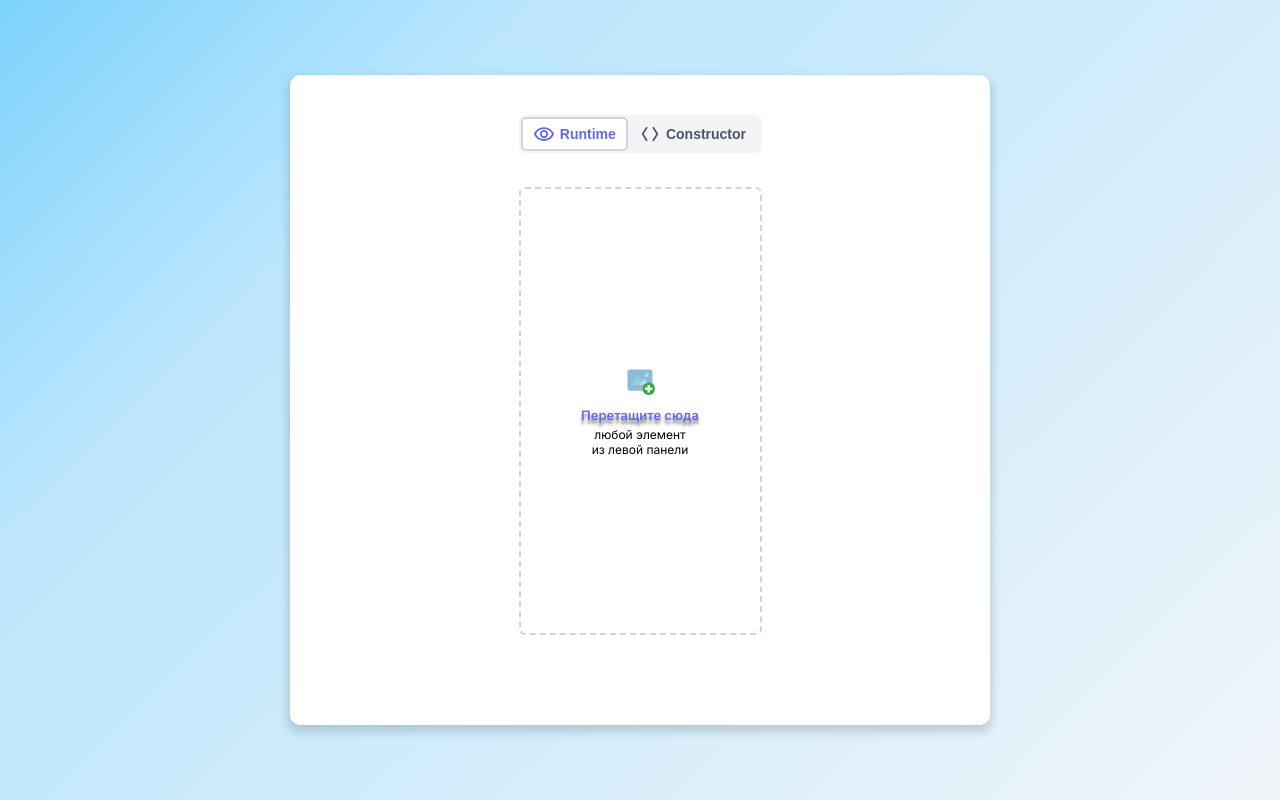
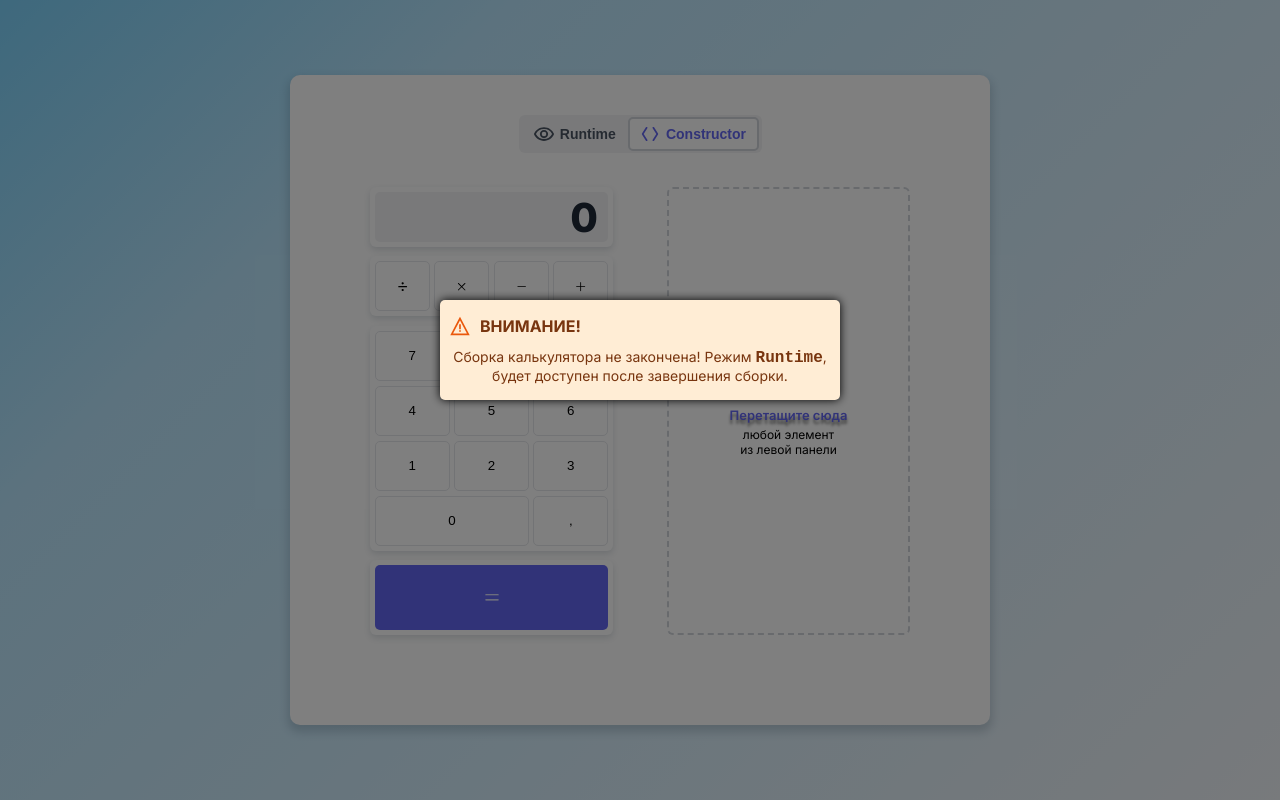
Before and after one commit to HabArt1978/calculator_constructor, a Next.js app: page / in a window 1280 px wide. Both pictures are taken after a click on the button "Runtime". Built offline with nearby package versions, Linux system fonts and the light colour scheme.

Commit message:
WIP/3 - реализация логики ( StatusSwitchButtons ) ( 2 )
- добавлен компонент ( AlertPopUp )

```diff
--- a/src/app/layout.tsx
+++ b/src/app/layout.tsx
@@ -1,6 +1,9 @@
 import { ReduxProvider } from '@/redux/ReduxProvider'
 
+import AlertPopUp from '@/components/AlertPopUp/AlertPopUp'
+
 import type { Metadata } from 'next'
+
 import { Inter } from 'next/font/google'
 import './globals.scss'
 
@@ -20,7 +23,10 @@ export default function RootLayout({
   return (
     <html lang="ru">
       <ReduxProvider>
-        <body className={inter.className}>{children}</body>
+        <body className={inter.className}>
+          <AlertPopUp />
+          {children}
+        </body>
       </ReduxProvider>
     </html>
   )
--- /dev/null
+++ b/src/components/AlertPopUp/AlertPopUp.tsx
@@ -0,0 +1,32 @@
+'use client'
+
+import React from 'react'
+import useStateSelectors from '@/redux/app/stateSelectors'
+
+import { GrAlert } from 'react-icons/gr'
+import styles from './alertPopUp.module.scss'
+
+export default function AlertPopUp() {
+  const { isAlertVisible } = useStateSelectors()
+
+  return (
+    <>
+      {isAlertVisible && (
+        <div className={styles.backdrop}>
+          <div className={styles.alertContainer}>
+            <div className={styles.alertHeader}>
+              <GrAlert size={20} color="#ea580c" />
+              <p className={styles.alertHearerText}>ВНИМАНИЕ!</p>
+            </div>
+
+            <p className={styles.alertMessage}>
+              Сборка калькулятора не закончена! Режим{' '}
+              <code style={{ fontSize: '16px', fontWeight: 700 }}>Runtime</code>
+              , будет доступен после завершения сборки.
+            </p>
+          </div>
+        </div>
+      )}
+    </>
+  )
+}
--- /dev/null
+++ b/src/components/AlertPopUp/alertPopUp.module.scss
@@ -0,0 +1,90 @@
+.backdrop {
+  width: 100%;
+  min-height: 100%;
+  background-color: rgba(0, 0, 0, 0.5);
+  overflow: hidden;
+  position: fixed;
+  top: 0px;
+  z-index: 10;
+
+  animation: animationAlertMessageBackdrop 5s ease-in alternate both;
+}
+
+.alertContainer {
+  display: flex;
+  flex-direction: column;
+  justify-content: space-evenly;
+  margin: 300px auto 0px auto;
+  width: 400px;
+  height: 100px;
+  padding: 10px;
+  background-color: #ffedd5;
+  border-radius: 5px;
+  box-shadow: 0px 0px 10px #000;
+
+  animation: animationForAlertMessage 5s ease-in-out alternate both;
+
+  .alertHeader {
+    display: flex;
+    justify-content: flex-start;
+    align-items: center;
+
+    .alertHearerText {
+      line-height: 0;
+      margin-left: 10px;
+      color: #78350f;
+      font-weight: 700;
+    }
+  }
+
+  .alertMessage {
+    margin-top: 5px;
+    text-align: center;
+    color: #78350f;
+    font-size: 14px;
+  }
+}
+
+@keyframes animationForAlertMessage {
+  from {
+    margin: -120px auto 0px auto;
+  }
+
+  8% {
+    margin: 330px auto 0px auto;
+  }
+
+  13% {
+    margin: 300px auto 0px auto;
+  }
+
+  87% {
+    margin: 300px auto 0px auto;
+  }
+
+  92% {
+    margin: 330px auto 0px auto;
+  }
+
+  to {
+    margin: -120px auto 0px auto;
+  }
+}
+
+@keyframes animationAlertMessageBackdrop {
+  from {
+    opacity: 0;
+  }
+
+  8% {
+    opacity: 1;
+  }
+
+  92% {
+    opacity: 1;
+  }
+
+  to {
+    opacity: 0;
+  }
+}
--- a/src/components/StatusSwitchButtons/StatusSwitchButtons.tsx
+++ b/src/components/StatusSwitchButtons/StatusSwitchButtons.tsx
@@ -3,7 +3,7 @@
 import React from 'react'
 import useStateSelectors from '@/redux/app/stateSelectors'
 import { useAppDispatch } from '@/redux/reduxHooks'
-import { setActiveStatus } from '@/redux/app/appSlice'
+import { setActiveStatus, setIsAlertVisible } from '@/redux/app/appSlice'
 
 import { MdOutlineRemoveRedEye } from 'react-icons/md'
 import { PiBracketsAngleBold } from 'react-icons/pi'
@@ -11,9 +11,11 @@ import { PiBracketsAngleBold } from 'react-icons/pi'
 import styles from '@/components/statusSwitchButtons/statusSwitchButtons.module.scss'
 
 export default function StatusSwitch() {
-  const { activeStatus } = useStateSelectors()
+  const { activeStatus, transferredBlocks } = useStateSelectors()
 
   const dispatch = useAppDispatch()
+
+  const isDesignIncomplete = transferredBlocks.length < 4
 
   return (
     <div className={styles.statusSwitchButtons}>
@@ -43,6 +45,14 @@ export default function StatusSwitch() {
 
   function handleClickRuntimeButton() {
     if (activeStatus === 'runtime') {
+      return
+    }
+
+    if (isDesignIncomplete) {
+      dispatch(setIsAlertVisible(true))
+      setTimeout(() => {
+        dispatch(setIsAlertVisible(false))
+      }, 5000)
       return
     }
 
--- a/src/components/StatusSwitchButtons/statusSwitchButtons.module.scss
+++ b/src/components/StatusSwitchButtons/statusSwitchButtons.module.scss
@@ -22,11 +22,11 @@
     border: 2px solid transparent;
     border-radius: 5px;
     background-color: inherit;
-    transition: all 500ms;
+    transition: all 250ms;
 
     & span {
       color: $tw_gray_600;
-      transition: all 500ms;
+      transition: all 250ms;
     }
 
     &.runtimeBtn {
--- a/src/redux/app/appSlice.ts
+++ b/src/redux/app/appSlice.ts
@@ -4,11 +4,12 @@ import appState from './initialState'
 import type {
   ActiveBlock,
   ActiveStatus,
+  AlertVisible,
   Block,
   DroppableBlockPosition,
 } from './types'
 
-import type { PayloadAction } from '@reduxjs/toolkit'
+import type { Action, PayloadAction } from '@reduxjs/toolkit'
 
 export const appSlice = createSlice({
   name: 'appSlice',
@@ -39,6 +40,10 @@ export const appSlice = createSlice({
     setActiveStatus: (state, action: PayloadAction<ActiveStatus>) => {
       state.activeStatus = action.payload
     },
+
+    setIsAlertVisible: (state, action: PayloadAction<AlertVisible>) => {
+      state.isAlertVisible = action.payload
+    },
   },
 })
 
@@ -48,5 +53,6 @@ export const {
   setDesignBlocks,
   setDroppableBlockPosition,
   setActiveStatus,
+  setIsAlertVisible,
 } = appSlice.actions
 export default appSlice.reducer
--- a/src/redux/app/initialState.ts
+++ b/src/redux/app/initialState.ts
@@ -5,6 +5,7 @@ export const appState: AppStateTypes = {
   designBlocks: [],
   droppableBlockPosition: null,
   activeStatus: 'constructor',
+  isAlertVisible: false,
 }
 
 export default appState
--- a/src/redux/app/stateSelectors.ts
+++ b/src/redux/app/stateSelectors.ts
@@ -2,6 +2,7 @@ import { useAppSelector } from '../reduxHooks'
 
 export default function useStateSelectors() {
   const activeBlock = useAppSelector(({ appState }) => appState.activeBlock)
+
   const transferredBlocks = useAppSelector(
     ({ appState }) => appState.designBlocks,
   )
@@ -11,10 +12,15 @@ export default function useStateSelectors() {
 
   const activeStatus = useAppSelector(({ appState }) => appState.activeStatus)
 
+  const isAlertVisible = useAppSelector(
+    ({ appState }) => appState.isAlertVisible,
+  )
+
   return {
     activeBlock,
     transferredBlocks,
     droppableBlockPosition,
     activeStatus,
+    isAlertVisible,
   }
 }
--- a/src/redux/app/types.ts
+++ b/src/redux/app/types.ts
@@ -3,6 +3,7 @@ export type AppStateTypes = {
   designBlocks: DesignBlocks
   droppableBlockPosition: DroppableBlockPosition
   activeStatus: ActiveStatus
+  isAlertVisible: AlertVisible
 }
 
 export type ActiveBlock = Block | null
@@ -23,3 +24,5 @@ export type BlockId = string | number
 export type DroppableBlockPosition = 'top' | 'bottom' | null
 
 export type ActiveStatus = 'runtime' | 'constructor'
+
+export type AlertVisible = boolean
```
